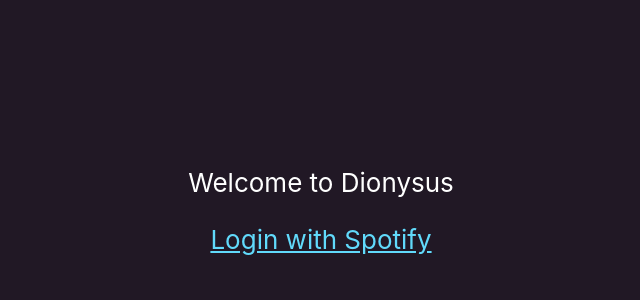
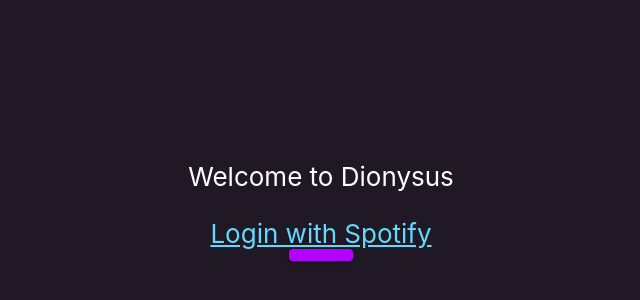
Before and after one commit to dgounaris/dionysus_fe, a React (Create React App) app: page / in a window 1280 px wide. Shown: the part 202-502 px from the top of the page, without its empty margins (319-959 px from the left). Built offline with nearby package versions, Linux system fonts and the light colour scheme.

Commit message:
Add protected routes and theme

```diff
--- a/src/App.js
+++ b/src/App.js
@@ -1,21 +1,39 @@
 import {BrowserRouter as Router, Routes, Route} from "react-router-dom";
-import Login from './Login/views/Login';
+import Home from './Home/views/Home';
 import './App.css';
 import SongSelection from "./SongSelection/views/SongSelection";
 import PlaybackPlan from "./PlaybackPlan/views/PlaybackPlan";
 import Playback from "./Playback/views/Playback";
 import LoginCallback from "./Auth/views/LoginCallback";
+import {ProtectedRoute} from "./Auth/components/ProtectedRoute";
+import {AuthProvider} from "./Auth/hooks/AuthHooks";
 
 function App() {
   return (
     <Router>
-      <Routes>
-        <Route exact path='/' element={<Login />}/>
-        <Route exact path='/login/callback' element={<LoginCallback />}/>
-        <Route exact path='/selection' element={<SongSelection />}/>
-        <Route exact path='/playback/plan' element={<PlaybackPlan />}/>
-        <Route exact path='/playback/active' element={<Playback />}/>
-      </Routes>
+      <AuthProvider>
+        <Routes>
+          <Route exact path='/' element={<Home />}/>
+          <Route exact path='/login/callback' element={
+            <LoginCallback />
+          }/>
+          <Route exact path='/selection' element={
+            <ProtectedRoute>
+              <SongSelection />
+            </ProtectedRoute>
+          }/>
+          <Route exact path='/playback/plan' element={
+            <ProtectedRoute>
+              <PlaybackPlan />
+            </ProtectedRoute>
+          }/>
+          <Route exact path='/playback/active' element={
+            <ProtectedRoute>
+              <Playback />
+            </ProtectedRoute>
+          }/>
+        </Routes>
+      </AuthProvider>
     </Router>
   );
 }
--- /dev/null
+++ b/src/Auth/components/ProtectedRoute.tsx
@@ -0,0 +1,11 @@
+import {useAuth} from "../hooks/AuthHooks";
+import { Navigate } from "react-router-dom";
+import React from "react";
+
+export const ProtectedRoute = ({children}) => {
+    const { userLoggedIn } = useAuth()
+    if (!userLoggedIn) {
+        return <Navigate to="/" />
+    }
+    return children
+}
--- /dev/null
+++ b/src/Auth/hooks/AuthHooks.tsx
@@ -0,0 +1,30 @@
+import {useLocalStorage} from "react-use";
+import {createContext, useContext, useMemo} from "react";
+import React from "react";
+
+type AuthContextType = {
+    userLoggedIn: boolean,
+    login: () => void,
+    logout: () => void
+}
+const AuthContext = createContext<AuthContextType | null>(null);
+
+export const AuthProvider = ({children}) => {
+    const [userLoggedIn, setUserLoggedIn] = useLocalStorage("dionysus_userFlag", false)
+    const login = async () => {
+        setUserLoggedIn(true)
+    }
+    const logout = async () => {
+        setUserLoggedIn(false)
+    }
+
+    const value = useMemo(() => ({
+        userLoggedIn, login, logout
+    }), [userLoggedIn])
+
+    return <AuthContext.Provider value={value}>{children}</AuthContext.Provider>;
+}
+
+export const useAuth = () => {
+    return useContext(AuthContext);
+};
--- a/src/Auth/views/LoginCallback.tsx
+++ b/src/Auth/views/LoginCallback.tsx
@@ -1,11 +1,13 @@
 import { useNavigate, useSearchParams  } from "react-router-dom";
 import {useEffect} from "react";
 import {backendClient} from "../../common/clients/http/BackendClient";
+import {useAuth} from "../hooks/AuthHooks";
 
 
 const LoginCallback = () => {
     const [searchParams] = useSearchParams();
     backendClient.setJwtToken(searchParams.get("token"));
+    useAuth().login()
 
     let navigate = useNavigate()
     useEffect(() =>
--- /dev/null
+++ b/src/Home/views/Home.css
@@ -0,0 +1,18 @@
+.Home {
+  text-align: center;
+}
+
+.Home-header {
+  background-color: #211825;
+  min-height: 100vh;
+  display: flex;
+  flex-direction: column;
+  align-items: center;
+  justify-content: center;
+  font-size: calc(10px + 2vmin);
+  color: white;
+}
+
+.Home-link {
+  color: #61dafb;
+}
--- /dev/null
+++ b/src/Home/views/Home.tsx
@@ -0,0 +1,26 @@
+import React from 'react';
+import './Home.css';
+import {Button} from "@mui/material";
+import {customTheme} from "../../common/themes/ThemeModuleAugmentation";
+
+const Home: React.FC = () => {
+    return (
+        <div className="Home">
+            <header className="Home-header">
+                <p>
+                    Welcome to Dionysus
+                </p>
+                <a
+                    className="Home-link"
+                    href="http://localhost:8888/v1/login"
+                    rel="noopener noreferrer"
+                >
+                    Login with Spotify
+                </a>
+                <Button sx={{ backgroundColor: customTheme.custom.palette.primary.main }} variant="contained" />
+            </header>
+        </div>
+    );
+}
+
+export default Home;
--- a/src/Login/views/Login.css
+++ /dev/null
@@ -1,38 +0,0 @@
-.Login {
-  text-align: center;
-}
-
-.Login-logo {
-  height: 40vmin;
-  pointer-events: none;
-}
-
-@media (prefers-reduced-motion: no-preference) {
-  .Login-logo {
-    animation: Login-logo-spin infinite 20s linear;
-  }
-}
-
-.Login-header {
-  background-color: #211825;
-  min-height: 100vh;
-  display: flex;
-  flex-direction: column;
-  align-items: center;
-  justify-content: center;
-  font-size: calc(10px + 2vmin);
-  color: white;
-}
-
-.Login-link {
-  color: #61dafb;
-}
-
-@keyframes Login-logo-spin {
-  from {
-    transform: rotate(0deg);
-  }
-  to {
-    transform: rotate(360deg);
-  }
-}
--- a/src/Login/views/Login.tsx
+++ /dev/null
@@ -1,23 +0,0 @@
-import React from 'react';
-import './Login.css';
-
-const Login: React.FC = () => {
-    return (
-        <div className="Login">
-            <header className="Login-header">
-                <p>
-                    Welcome to Dionysus
-                </p>
-                <a
-                    className="Login-link"
-                    href="http://localhost:8888/v1/login"
-                    rel="noopener noreferrer"
-                >
-                    Login with Spotify
-                </a>
-            </header>
-        </div>
-    );
-}
-
-export default Login;
--- a/src/common/clients/http/BackendClient.tsx
+++ b/src/common/clients/http/BackendClient.tsx
@@ -1,16 +1,24 @@
 import axios from "axios";
-import {BACKEND_BASE_URL} from '../../../constants';
+import {BACKEND_BASE_URL} from '../../constants';
 
 class BackendClient {
     async get<T>(request: string, queryParams: any = null, additionalHeaders: any = null): Promise<T> {
-        return (await axios.get(`${BACKEND_BASE_URL}${request}`,
-            {headers: {'Authorization': `Bearer ${BackendClient.getJwtToken()}`, ...additionalHeaders}, params: queryParams})).data
+        const { status, data } = await axios.get(`${BACKEND_BASE_URL}${request}`,
+            {headers: {'Authorization': `Bearer ${BackendClient.getJwtToken()}`, ...additionalHeaders}, params: queryParams})
+        if (status >= 400) {
+            throw Error(`response ${status}, ${data}`)
+        }
+        return data
     }
 
     async post<T, R>(request: string, queryParams: any = null, body: R | null = null, additionalHeaders: any = null): Promise<T> {
-        return (await axios.post(`${BACKEND_BASE_URL}${request}`,
+        const { status, data } = await axios.post(`${BACKEND_BASE_URL}${request}`,
             body,
-            {headers: {'Authorization': `Bearer ${BackendClient.getJwtToken()}`, ...additionalHeaders}, params: queryParams})).data
+            {headers: {'Authorization': `Bearer ${BackendClient.getJwtToken()}`, ...additionalHeaders}, params: queryParams})
+        if (status >= 400) {
+            throw Error(`response ${status}, ${data}`)
+        }
+        return data
     }
 
     setJwtToken(token: string) {
--- /dev/null
+++ b/src/common/themes/ThemeModuleAugmentation.tsx
@@ -0,0 +1,33 @@
+import {createTheme} from "@mui/material";
+
+declare module '@mui/material/styles' {
+    interface Theme {
+        custom: {
+            palette: {
+                primary: {
+                    main: string
+                }
+            }
+        };
+    }
+    // allow configuration using `createTheme`
+    interface ThemeOptions {
+        custom?: {
+            palette?: {
+                primary?: {
+                    main?: string
+                }
+            }
+        };
+    }
+}
+
+export const customTheme = createTheme({
+    custom: {
+        palette: {
+            primary: {
+                main: '#b300ff'
+            }
+        }
+    }
+})
```
Also changed, not shown: src/common/constants.js (renamed from src/constants.js).
